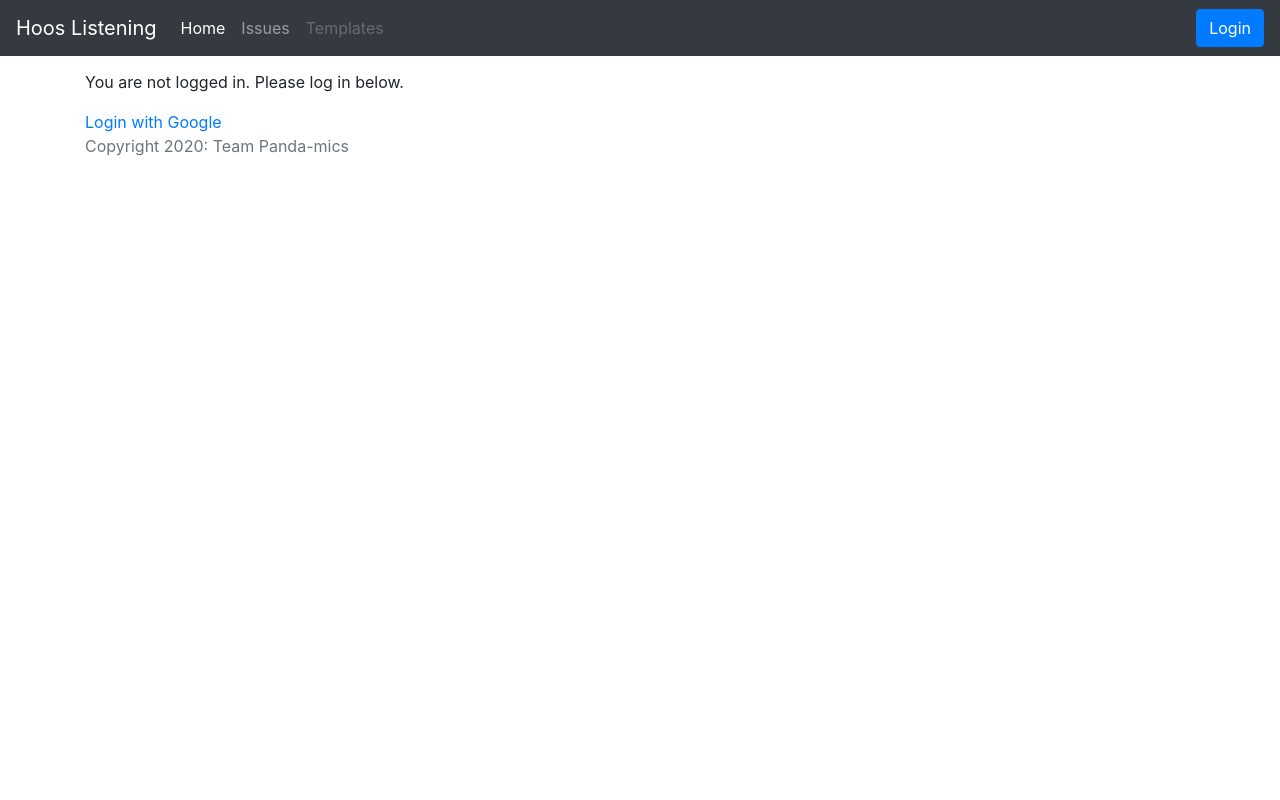
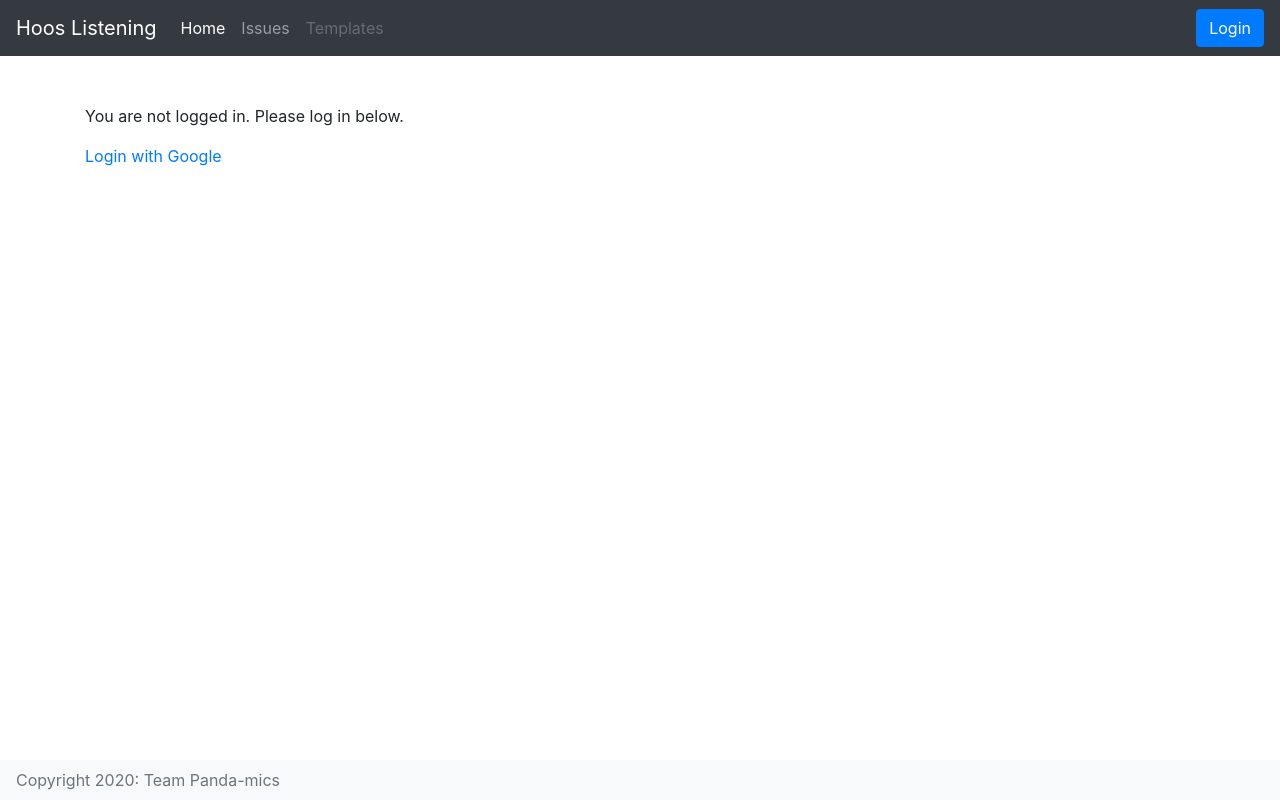
Before and after one commit to dzhang1024/CS3240, a Django app: page /profile/ in a window 1280 px wide. Run offline with Django 3.2, Linux system fonts and the light colour scheme; some libraries are stand-ins or nearby versions.

Commit message:
Tweaks to html files

```diff
--- a/home/templates/base.html
+++ b/home/templates/base.html
@@ -11,13 +11,14 @@
   </head>
 
   <body>
-    <header>
+<!--    <header>-->
       <!-- Fixed navbar -->
-      <nav class="navbar navbar-expand-md navbar-dark fixed-top bg-dark">
+      <nav class="navbar navbar-expand-md navbar-dark navbar-static-top bg-dark">
         <a class="navbar-brand" href="/">Hoos Listening</a>
         <button class="navbar-toggler" type="button" data-toggle="collapse" data-target="#navbarCollapse" aria-controls="navbarCollapse" aria-expanded="false" aria-label="Toggle navigation">
           <span class="navbar-toggler-icon"></span>
         </button>
+
         <div class="collapse navbar-collapse" id="navbarCollapse">
           <ul class="navbar-nav mr-auto">
             <li class="nav-item active">
@@ -43,13 +44,9 @@
 
             {% endif %}
 
-<!--          <form class="form-inline mt-2 mt-md-0">-->
-<!--            <input class="form-control mr-sm-2" type="text" placeholder="Search" aria-label="Search">-->
-<!--            <button class="btn btn-outline-success my-2 my-sm-0" type="submit">Search</button>-->
-<!--          </form>-->
         </div>
       </nav>
-    </header>
+<!--    </header>-->
 
     <!-- Begin page content -->
     <main role="main" class="container">
@@ -60,9 +57,11 @@
     </main>
 
     <footer class="footer">
-      <div class="container">
+      <div class="navbar fixed-bottom navbar-light bg-light">
         <span class="text-muted">Copyright 2020: Team Panda-mics</span>
       </div>
     </footer>
+
   </body>
+
 </html>
--- a/home/templates/profile/profile.html
+++ b/home/templates/profile/profile.html
@@ -2,9 +2,8 @@
 <!--{% load socialaccount %}-->
 
 {% block content %}
-
-<h2>Profile</h2>
-
+<br>
+<!--<h1>Profile</h1>-->
 {% if user.is_authenticated %}
   <h2>{{ user.get_full_name }}</h2>
 <ul>
```
